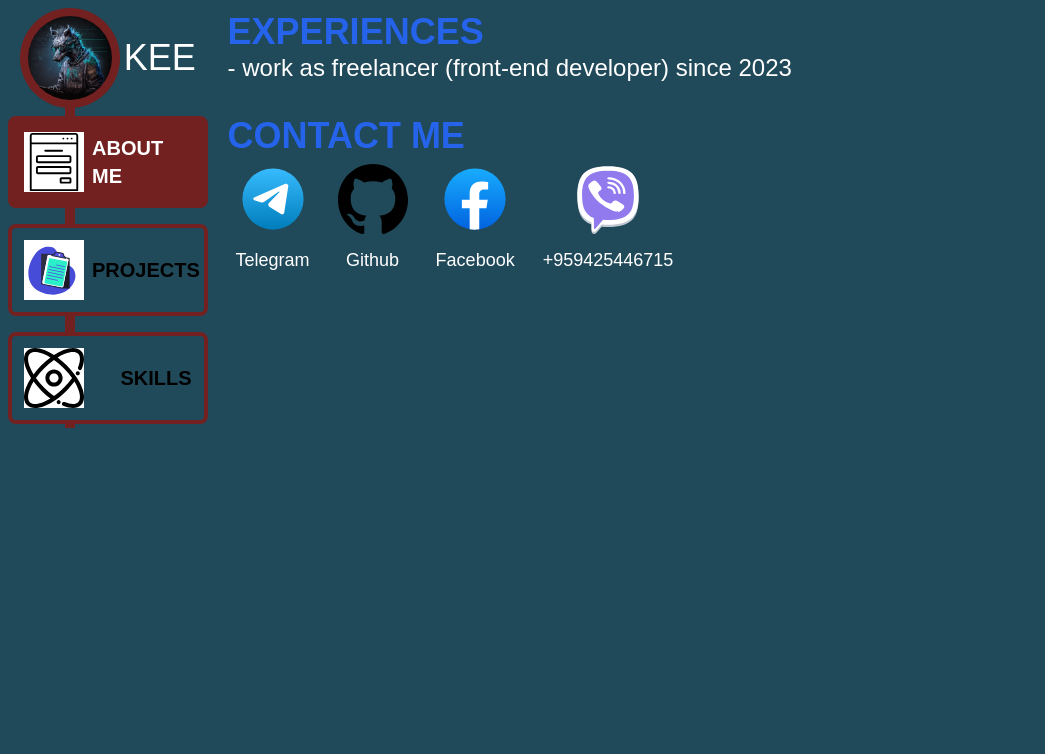
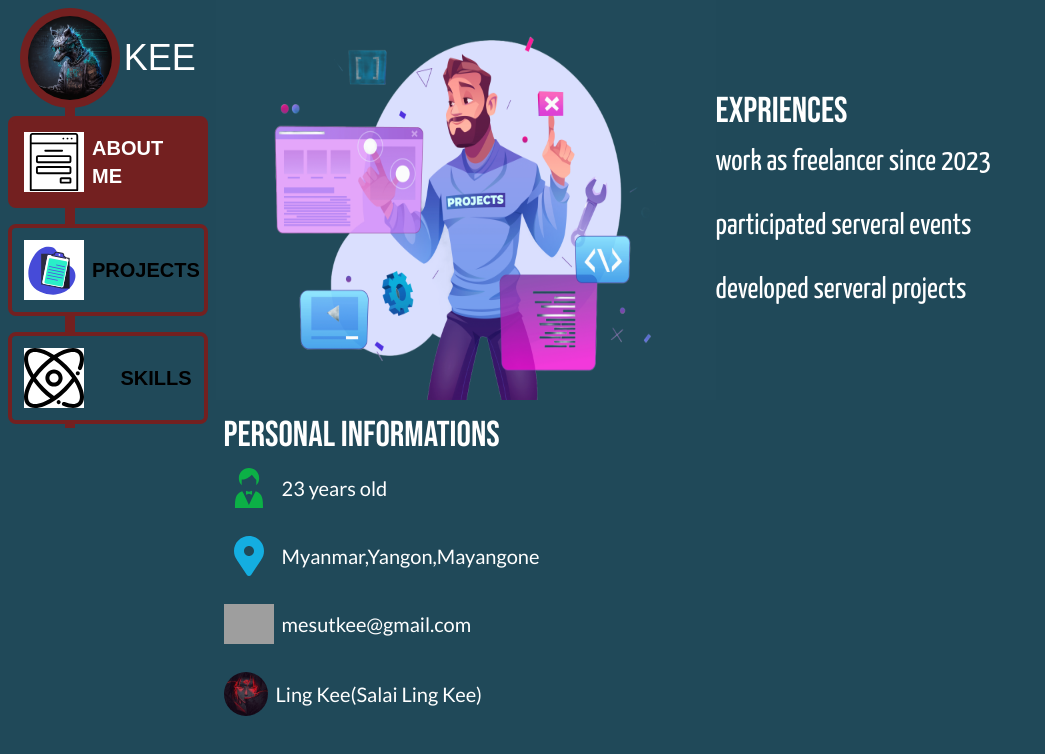
Before and after one commit to hyenaManager/keeportfolio, a Next.js app: page /me in a window 1280 px wide. Shown: the top 754 px of the page, without its empty margins (0-1045 px from the left). Built offline with nearby package versions, Linux system fonts and the light colour scheme; grey boxes are pictures that could not be loaded; a web font is replaced by a local one.

Commit message:
modify: changes some style

```diff
--- a/app/font.ts
+++ b/app/font.ts
@@ -5,6 +5,7 @@ import { Poor_Story } from "next/font/google";
 import { Bebas_Neue } from "next/font/google";
 import { Yanone_Kaffeesatz } from "next/font/google";
 import { Lobster } from "next/font/google";
+import { Lato } from "next/font/google";
 export const lusitana = Lusitana({ subsets: ["latin"], weight: ["400"] }) as {
   className: string;
 };
@@ -17,3 +18,5 @@ export const bebas_neue = Bebas_Neue({subsets:["latin"],weight:["400"]})
 export const lobster = Lobster({subsets:["cyrillic"],weight:["400"]})
 
 export const yanone = Yanone_Kaffeesatz({subsets:["latin"],weight:["400"]})
+
+export const lato = Lato({subsets:["latin"],weight:["400"]})
--- a/app/me/page.tsx
+++ b/app/me/page.tsx
@@ -1,18 +1,14 @@
 import ImageCard from "@/components/card/imageCard";
+import Experiences from "@/components/me/experience";
+import PersonalInformation from "@/components/me/personalInformation";
 import Link from "next/link";
 
 export default function Page() {
   return (
     <main className="w-full text-white h-full text-2xl flex flex-col justify-start gap-2 items-center">
-      <section className="w-full flex justify-start p-3 items-start flex-col">
-        <h2 className=" text-4xl text-blue-600 font-extrabold uppercase">
-          Experiences
-        </h2>
-        <ul>
-          <li>- work as freelancer (front-end developer) since 2023</li>
-        </ul>
-      </section>
-      <section className="w-full flex justify-start p-3 items-start flex-col">
+      <Experiences />
+      <PersonalInformation />
+      {/* <section className="w-full flex justify-start p-3 items-start flex-col">
         <h2 className=" text-4xl text-blue-600 font-extrabold uppercase">
           Contact me
         </h2>
@@ -48,7 +44,7 @@ export default function Page() {
             />
           </li>
         </ul>
-      </section>
+      </section> */}
     </main>
   );
 }
--- a/components/project/projectHolder.tsx
+++ b/components/project/projectHolder.tsx
@@ -43,7 +43,7 @@ export default function ProjectHolder({
     },
   ];
   return (
-    <section className=" flex flex-col justify-start bg-[#061D26] items-center p-4 w-full gap-3 rounded-md shadow-lg">
+    <section className=" flex flex-col justify-start bg-[#061D26] items-center w-full gap-3 rounded-md shadow-lg">
       <article className=" relative w-full min-h-[70vh] p-2 flex flex-col gap-2 justify-end items-center rounded-md ">
         <Image
           src={project_list[index].lg}
@@ -52,7 +52,7 @@ export default function ProjectHolder({
           placeholder="blur"
           // width={700}
           // height={500}
-          className=" w-full bg-top object-cover hidden sm:block"
+          className=" w-full bg-top object-cover hidden sm:block rounded-md"
         />
         <Image
           src={project_list[index].sm}
```
